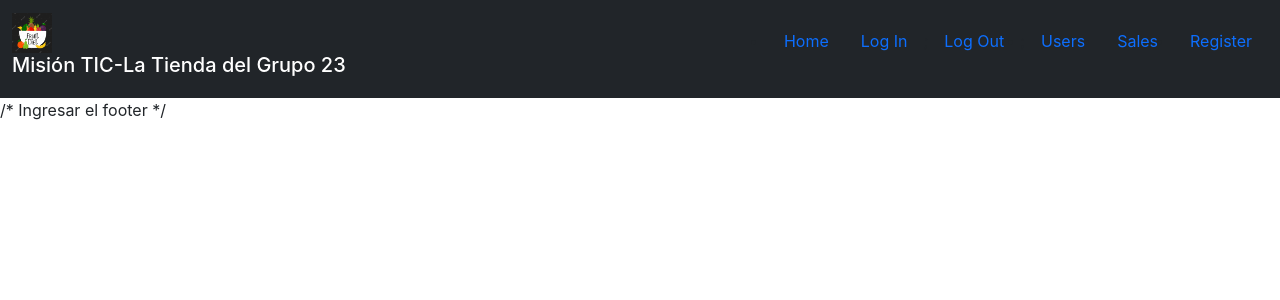
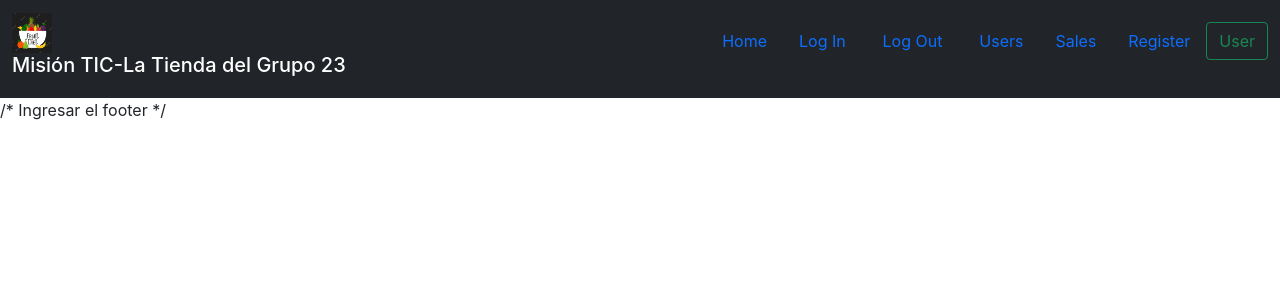
Before and after one commit to dahianagomezsanchez/tienda_web, a React (Create React App) app: page / in a window 1280 px wide. Shown: the top 300 px of the page. Built offline with nearby package versions, Linux system fonts and the light colour scheme.

Commit message:
Permission added

```diff
--- a/src/shared/components/navbar/NavbarComponent.jsx
+++ b/src/shared/components/navbar/NavbarComponent.jsx
@@ -7,6 +7,8 @@
 function NavbarComponent(props) {
   const { loginWithRedirect } = useAuth0();
   const { logout } = useAuth0();
+  const { user, isAuthenticated } = useAuth0();
+
 
   let title = props.title;
   let title1 = props.title1;
@@ -77,6 +79,9 @@
             <li className="nav-item">
               <Link to="/register" className="nav-link active" aria-current="page">Register</Link>
             </li>
+            <a>
+              <button class="btn btn-outline-success" type="submit">{ isAuthenticated ? user.name : "User"}</button>
+             </a>
 
           </ul>
         </div>
```
